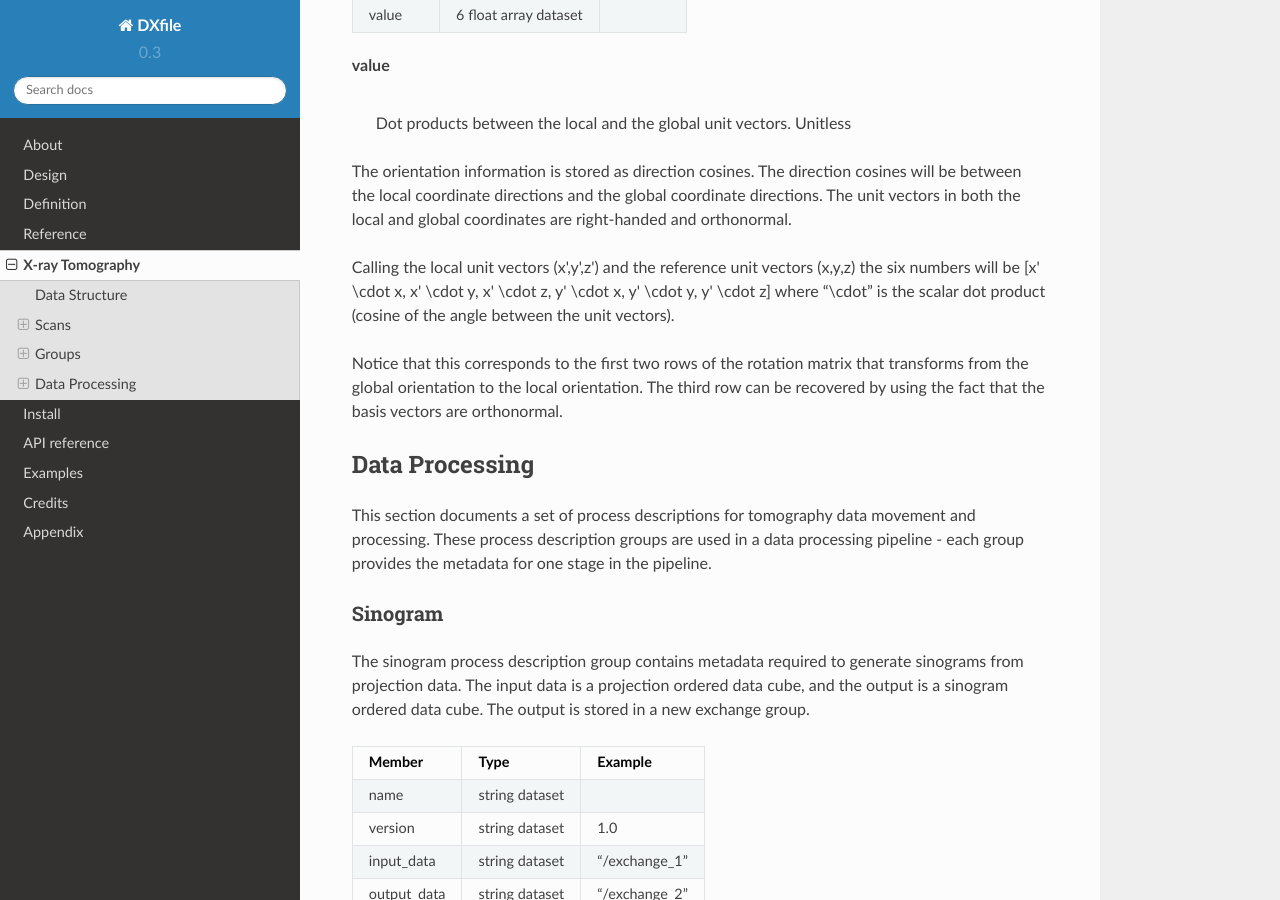
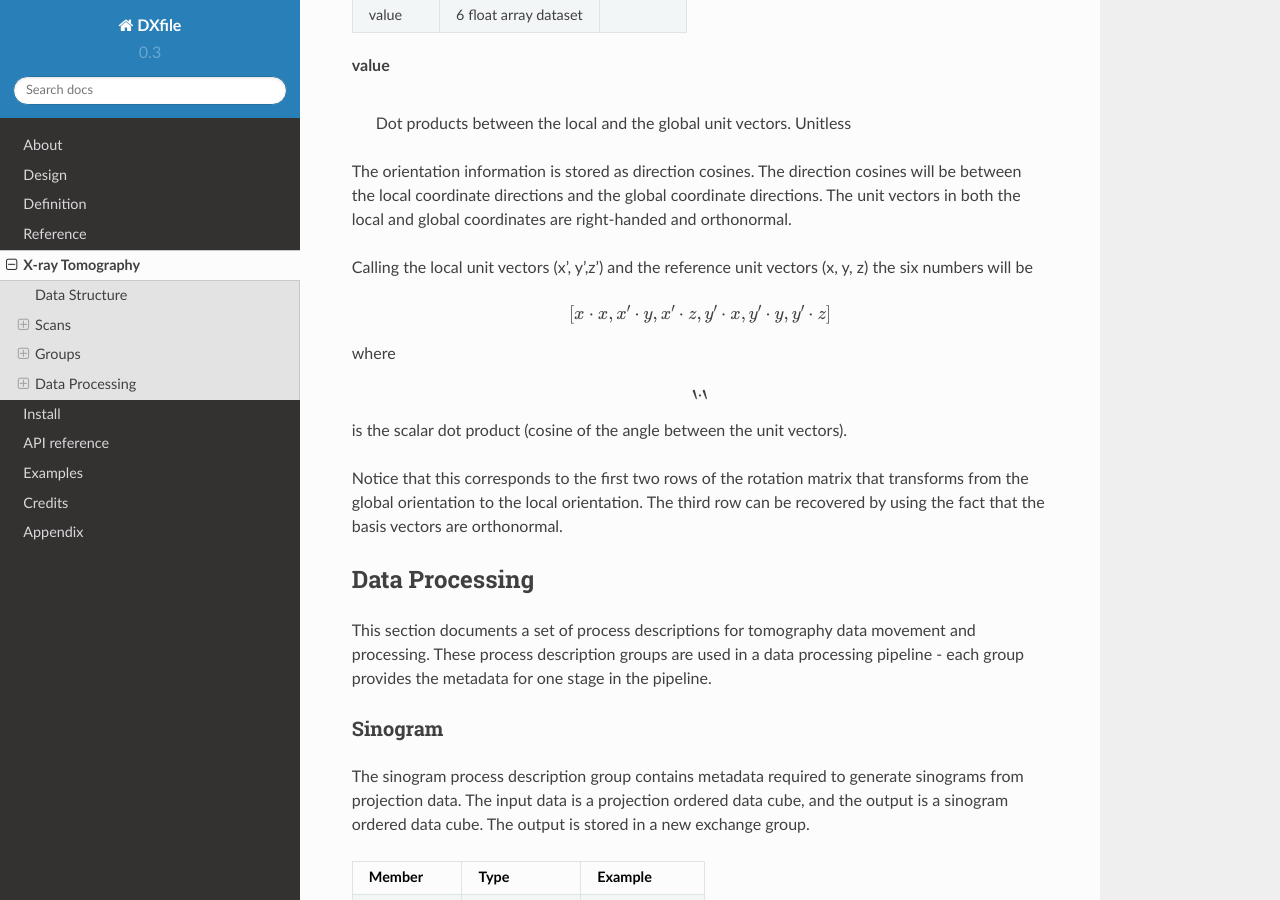
Before and after one commit to data-exchange/dxfile, a Sphinx documentation site: the page built from doc/source/xraytomography.rst, in a window 1280 px wide and 900 px high, scrolled down 15513 px. Built offline with Sphinx 7.4.7 and the Read the Docs theme 2.0.0, drawn with Linux system fonts in a browser that asks for light colours; some of the changed lines change nothing that is shown.

Commit message:
fixed math

```diff
--- a/doc/source/xraytomography.rst
+++ b/doc/source/xraytomography.rst
@@ -706,11 +706,17 @@ direction cosines will be between the local coordinate directions and
 the global coordinate directions. The unit vectors in both the local and
 global coordinates are right-handed and orthonormal.
 
-Calling the local unit vectors (:math:`x',y',z'`) and the reference unit
-vectors (:math:`x,y,z`) the six numbers will be
-[:math:`x' \cdot x, x' \cdot y, x' \cdot z, y'
-\cdot x, y'  \cdot y, y' \cdot z`] where “:math:`\cdot`” is the scalar
-dot product (cosine of the angle between the unit vectors).
+Calling the local unit vectors (x', y',z') and the reference unit
+vectors (x, y, z) the six numbers will be
+
+
+.. math:: [x \cdot x, x' \cdot y, x' \cdot z, y' \cdot x, y'  \cdot y, y' \cdot z]
+
+where
+
+.. math:: `\cdot`
+
+is the scalar dot product (cosine of the angle between the unit vectors).
 
 Notice that this corresponds to the first two rows of the rotation
 matrix that transforms from the global orientation to the local
```
